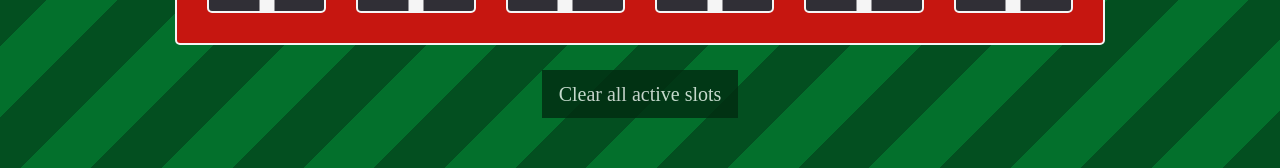
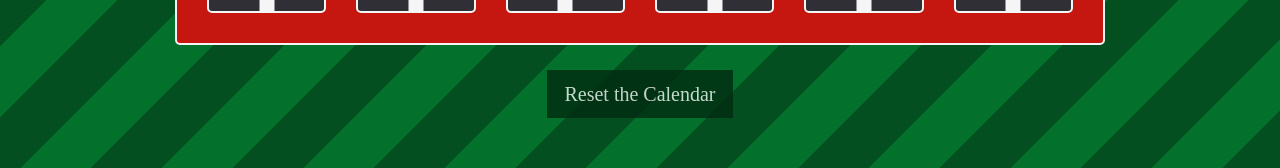
Before and after one commit to Tonksa/Advent-Calendar, a React (Create React App) app: page / in a window 1280 px wide. Shown: the part 731-899 px from the top of the page. Built offline with nearby package versions, Linux system fonts and the light colour scheme; a web font is replaced by a local one.

Commit message:
button name change and text change for unavailable slots

```diff
--- a/src/js/App.js
+++ b/src/js/App.js
@@ -46,12 +46,12 @@ function App() {
         clearTimeout(noticeTimeout);
 
         const currentDate = new Date();
-        const slotDate = new Date(2023, 11, id); // Months are 0-indexed, so 11 represents December
+        const slotDate = new Date(2024, 11, id); // Months are 0-indexed, so 11 represents December
         const formattedSlotDate = format(slotDate, 'MMMM do');
 
         if ((slotDate > currentDate) && !isUnlocked) {
             setShowNotice(true);
-            setNoticeText(`You are too early for that slot, cheeky bastard! Try again on ${formattedSlotDate}.`)
+            setNoticeText(`Nice try, but you're a bit early for this one! This surprise will be ready on ${formattedSlotDate}.`)
 
             // Move user back to top of page to see the Notice
             window.scrollTo({top: 0, behavior: 'smooth'});
@@ -164,7 +164,7 @@ function App() {
                                 onClick={clearSlots}
                                 disabled={!clickedSlots || clickedSlots.length === 0}
                                 >
-                                    Clear all active slots
+                                    Reset the Calendar
                             </button>
                         </div>
                     </div>
```
